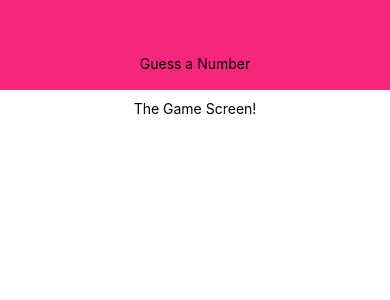
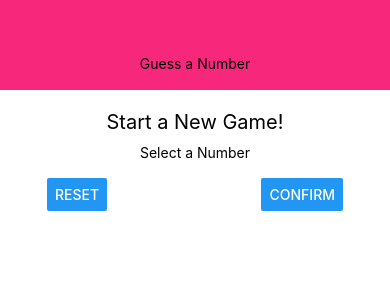
Before and after one commit to YogeshKinekar/guess_number, a React Native app: screen / in a window 390 px wide. Shown: the top 300 px of the page. Built offline with nearby package versions, Linux system fonts and the light colour scheme.

Commit message:
feat: Added working on the layout

```diff
--- a/screens/StartGameScreen.js
+++ b/screens/StartGameScreen.js
@@ -1,10 +1,18 @@
  import React from "react";
- import { View, Text, StyleSheet } from "react-native";
+ import { View, Text, StyleSheet, TextInput, Button } from "react-native";
 
  const StartGameScreen = props => {
     return (
  <View style={styles.screen}>
- <Text>The Game Screen!</Text>
+ <Text style={styles.title}>Start a New Game!</Text>
+ <View style={styles.inputContainer}>
+   <Text>Select a Number</Text>
+   <TextInput />
+   <View style={styles.buttonContainer}>
+      <Button title="RESET" onPress={() => {}}/>
+      <Button title="CONFIRM" onPress={() => {}}/>
+   </View>
+ </View>
  </View>
     );
  }
@@ -14,6 +22,21 @@
         flex: 1,
         padding: 10,
         alignItems: 'center'
+    },
+    title: {
+      fontSize:20,
+      marginVertical: 10
+    },
+    inputContainer: {
+      width : 300,
+      maxWidth : '80%',
+      alignItems: 'center'
+    },
+    buttonContainer: {
+      flexDirection: 'row',
+      width: '100%',
+      justifyContent: 'space-between',
+
     }
  });
 
```
